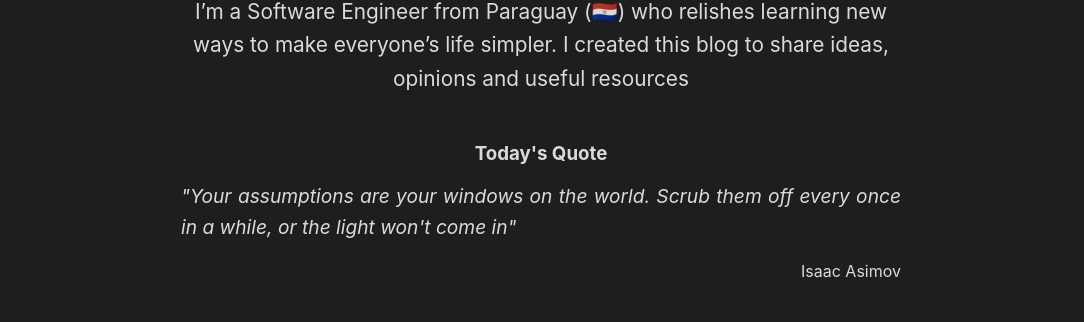
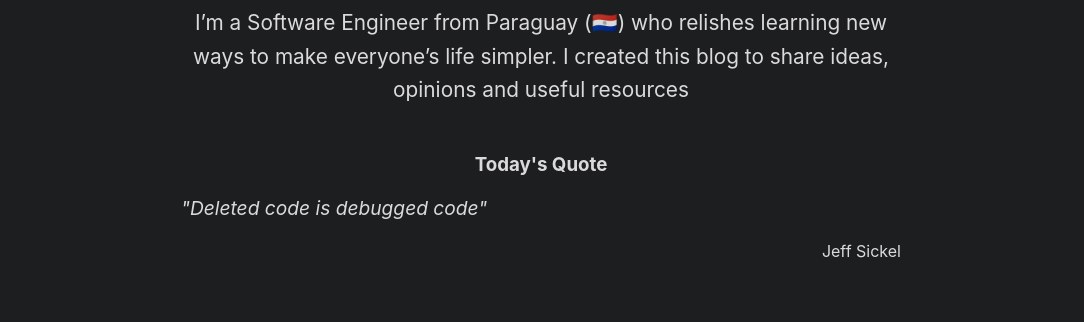
Before and after one commit to ldbenitez/ldbenitez.github.io, a plain HTML site: page index.html in a window 1280 px wide. Shown: the part 345-667 px from the top of the page, without its empty margins (99-1183 px from the left). Drawn offline with Linux system fonts and the light colour scheme.

Commit message:
deploy: ldbenitez/blog-site@e3e158e01c656bbb10f281a8932e476794bf5c0c

```diff
--- a/index.html
+++ b/index.html
@@ -87,8 +87,8 @@
 <p class=subtitle>I&rsquo;m a Software Engineer from Paraguay (🇵🇾) who relishes learning new ways to make everyone&rsquo;s life simpler. I created this blog to share ideas, opinions and useful resources</p>
 <div class=quote-container>
 <h3>Today's Quote</h3>
-<p class=quote>"Your assumptions are your windows on the world. Scrub them off every once in a while, or the light won't come in"</p>
-<p class=author> Isaac Asimov</p>
+<p class=quote>"Deleted code is debugged code"</p>
+<p class=author>Jeff Sickel</p>
 </div>
 <div class=social-icons>
 <a href=mailto:ldbenitez@protonmail.com target=_blank rel="noopener noreferrer me" title=Email><svg xmlns="http://www.w3.org/2000/svg" viewBox="0 0 24 21" fill="none" stroke="currentcolor" stroke-width="2" stroke-linecap="round" stroke-linejoin="round"><path d="M4 4h16c1.1.0 2 .9 2 2v12c0 1.1-.9 2-2 2H4c-1.1.0-2-.9-2-2V6c0-1.1.9-2 2-2z"/><polyline points="22,6 12,13 2,6"/></svg>
```
